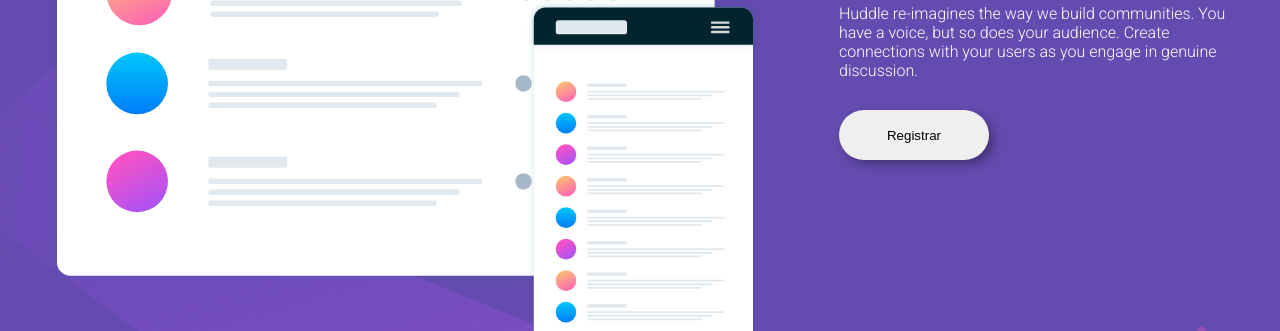
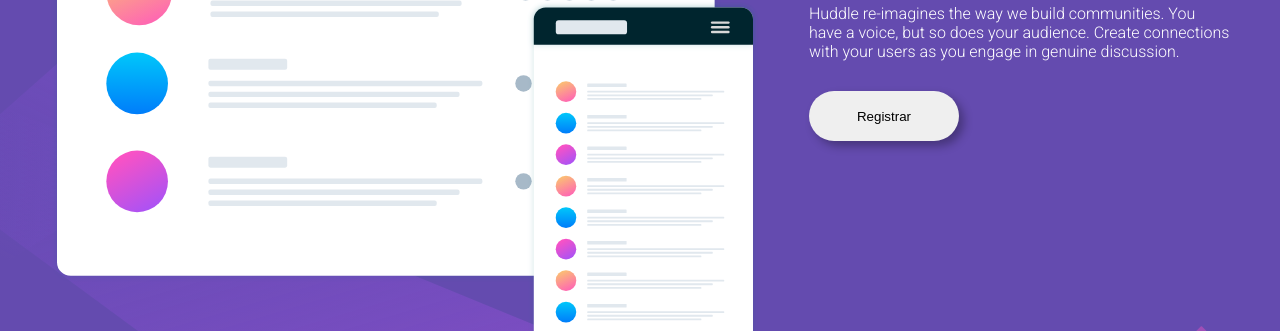
Before and after one commit to allextr/huddle-page, a plain HTML site: page index.html in a window 1280 px wide. Shown: the part 251-582 px from the top of the page. Drawn offline with Linux system fonts and the light colour scheme.

Commit message:
Update style.css

```diff
--- a/style.css
+++ b/style.css
@@ -29,7 +29,7 @@ body {
 .container {
     display: flex;
     max-width: 1440px;
-    justify-content: space-between;
+    justify-content: center;
     margin-top: 50px;
 }
 
@@ -228,7 +228,7 @@ footer a {
 
 }
 
-@media(min-width: 1200px) {
+@media(min-width: 1400px) {
     .container {
         gap: 30px;
     }
```
